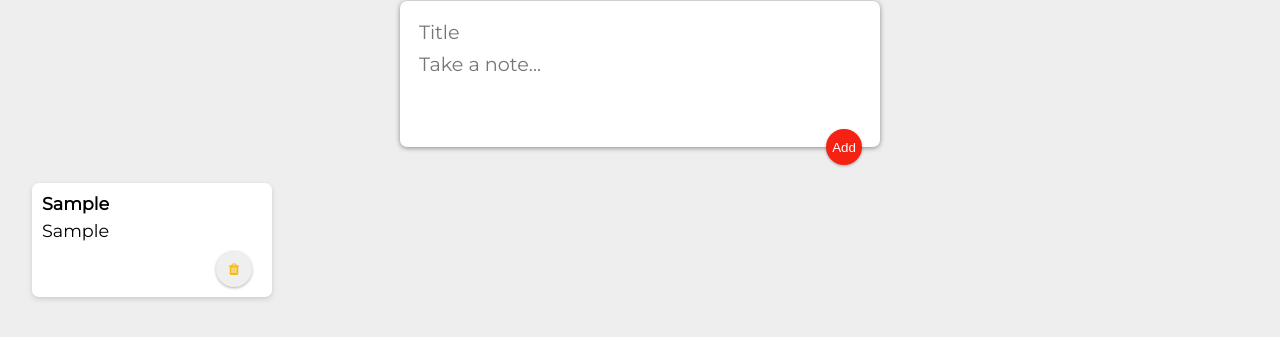
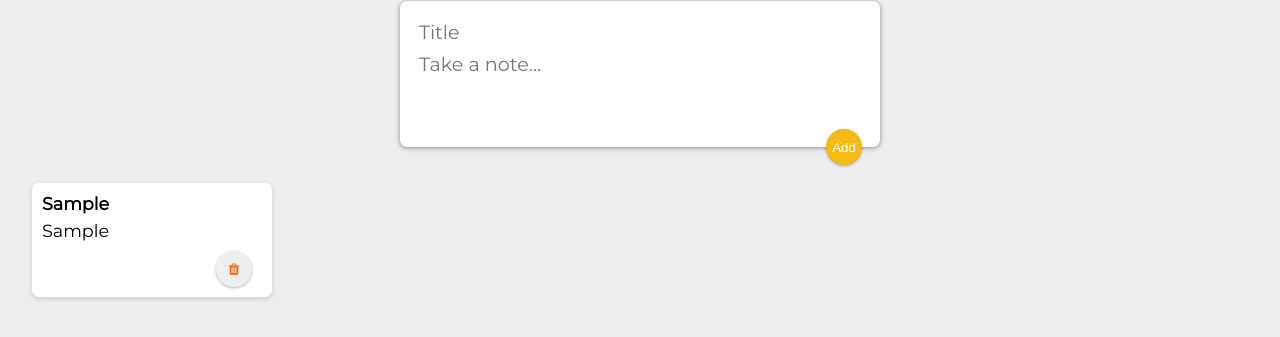
Before and after one commit to MariyaLcs/google-keeper, a React (Create React App) app: page / in a window 1280 px wide. Both pictures are taken after typing "Sample", "Sample" into the empty fields and a click on the button "Add". Shown: the part 98-435 px from the top of the page. Built offline with nearby package versions, Linux system fonts and the light colour scheme; a web font is replaced by a local one.

Commit message:
add style changes

```diff
--- a/public/styles.css
+++ b/public/styles.css
@@ -59,7 +59,7 @@ footer p {
   position: relative;
   float: right;
   margin-right: 10px;
-  color: #f5ba13;
+  color: #f56d13;
   border: none;
   border-radius: 50%;
   width: 36px;
@@ -93,7 +93,7 @@ form button {
   position: absolute;
   right: 18px;
   bottom: -18px;
-  background: #f52213;
+  background: #f5ba13;
   color: #fff;
   border: none;
   border-radius: 50%;
```
